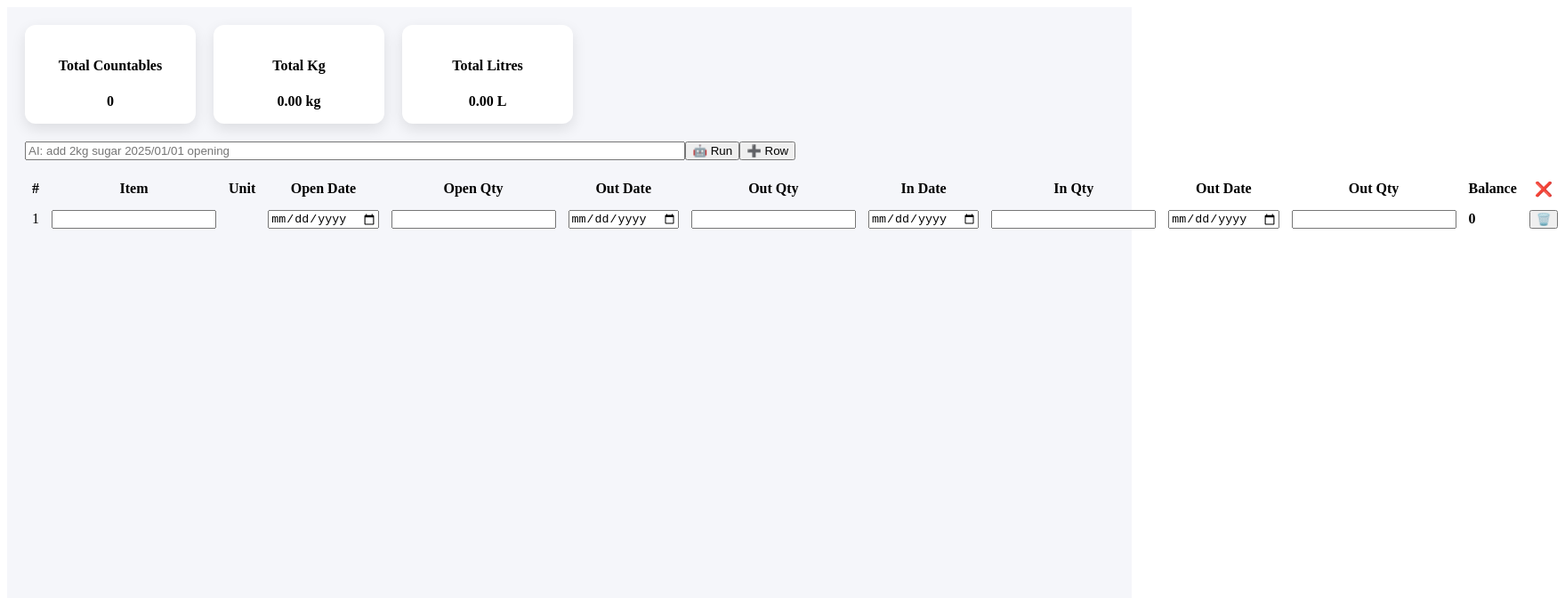
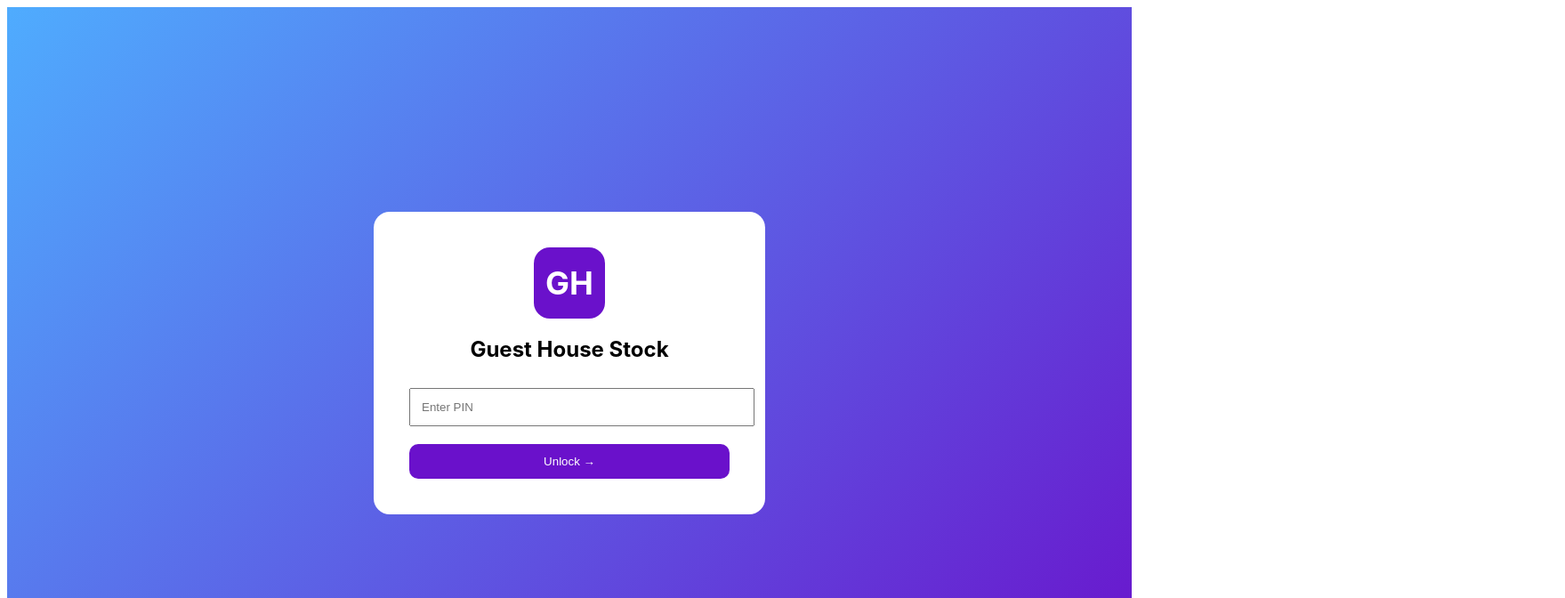
Before and after one commit to sngxworld-cmyk/stock-sheet-GH, a React (Vite) app in the folder frontend/: page / in a window 1280 px wide. Shown: the top 672 px of the page at 89% size, 1759 px wide, since content can reach past the window. Built offline with nearby package versions, Linux system fonts and the light colour scheme.

Commit message:
Update main.jsx

```diff
--- a/frontend/src/main.jsx
+++ b/frontend/src/main.jsx
@@ -2,6 +2,7 @@ import React, { useState, useEffect } from "react";
 import ReactDOM from "react-dom/client";
 
 const STORAGE_KEY = "guest_house_stock_data";
+const PIN_CODE = "GH1982";
 
 const weightItems = ["rice", "sugar", "flour", "dhal"];
 const liquidItems = ["milk", "water", "oil", "juice"];
@@ -13,15 +14,15 @@ function normalizeUnit(qtyText, item) {
   if (isNaN(num)) return { qty: "", unit: "" };
 
   if (text.includes("kg")) return { qty: num, unit: "kg" };
-  if (text.includes("g")) return { qty: num / 1000, unit: "kg" };
-  if (text.includes("ml")) return { qty: num / 1000, unit: "L" };
+  if (text.includes("g")) return { qty: num, unit: "g" };
   if (text.includes("l")) return { qty: num, unit: "L" };
+  if (text.includes("ml")) return { qty: num, unit: "ml" };
 
   if (weightItems.some(w => item.includes(w)))
-    return { qty: num, unit: "kg" };
+    return num >= 1000 ? { qty: num / 1000, unit: "kg" } : { qty: num, unit: "g" };
 
   if (liquidItems.some(l => item.includes(l)))
-    return { qty: num, unit: "L" };
+    return num >= 1000 ? { qty: num / 1000, unit: "L" } : { qty: num, unit: "ml" };
 
   return { qty: num, unit: "count" };
 }
@@ -46,7 +47,8 @@ function App() {
   });
 
   const [command, setCommand] = useState("");
-  const [page, setPage] = useState("app");
+  const [page, setPage] = useState("lock");
+  const [pin, setPin] = useState("");
 
   useEffect(() => {
     localStorage.setItem(STORAGE_KEY, JSON.stringify(rows));
@@ -57,23 +59,9 @@ function App() {
     const i = parseFloat(r.inQty) || 0;
     const o1 = parseFloat(r.outQty1) || 0;
     const o2 = parseFloat(r.outQty2) || 0;
+    if (!o && !i && !o1 && !o2) return "";
     return o + i - o1 - o2;
   };
-
-  /* 🔢 TOTALS */
-  const totals = rows.reduce(
-    (acc, r) => {
-      const bal = balanceQty(r);
-      if (!bal) return acc;
-
-      if (r.unit === "count") acc.count += bal;
-      if (r.unit === "kg") acc.kg += bal;
-      if (r.unit === "L") acc.l += bal;
-
-      return acc;
-    },
-    { count: 0, kg: 0, l: 0 }
-  );
 
   const updateQty = (i, key, val) => {
     const copy = [...rows];
@@ -141,73 +129,126 @@ function App() {
   };
 
   return (
-    <div style={{ minHeight: "100vh", background: "#f5f6fa" }}>
+    <div style={{ minHeight: "100vh", fontFamily: "Inter, Arial", background: "#f5f6fa" }}>
 
+      {/* 🔒 PIN LOCK PAGE */}
+      {page === "lock" && (
+        <div style={{
+          minHeight: "100vh",
+          display: "flex",
+          justifyContent: "center",
+          alignItems: "center",
+          background: "linear-gradient(135deg,#4facfe,#6a11cb)"
+        }}>
+          <div style={{
+            background: "white",
+            padding: 40,
+            borderRadius: 18,
+            width: 360,
+            textAlign: "center"
+          }}>
+            <div style={{
+              width: 80,
+              height: 80,
+              borderRadius: 18,
+              background: "#6a11cb",
+              color: "white",
+              fontSize: 36,
+              fontWeight: "bold",
+              display: "flex",
+              alignItems: "center",
+              justifyContent: "center",
+              margin: "0 auto 20px"
+            }}>
+              GH
+            </div>
+
+            <h2>Guest House Stock</h2>
+            <input
+              type="password"
+              placeholder="Enter PIN"
+              value={pin}
+              onChange={e => setPin(e.target.value)}
+              style={{ width: "100%", padding: 12, marginTop: 10 }}
+            />
+            <button
+              onClick={() => pin === PIN_CODE ? setPage("app") : alert("Wrong PIN")}
+              style={{
+                marginTop: 20,
+                width: "100%",
+                padding: 12,
+                background: "#6a11cb",
+                color: "white",
+                border: "none",
+                borderRadius: 10
+              }}
+            >
+              Unlock →
+            </button>
+          </div>
+        </div>
+      )}
+
+      {/* 📊 MAIN APP */}
       {page === "app" && (
         <div style={{ padding: 20 }}>
+          <h2>Guest House Stock Sheet</h2>
 
-          {/* 🔢 TOTAL DASHBOARD */}
-          <div style={{
-            display: "flex",
-            gap: 20,
-            marginBottom: 20
-          }}>
-            <div style={card}>
-              <h4>Total Countables</h4>
-              <strong>{totals.count}</strong>
-            </div>
-
-            <div style={card}>
-              <h4>Total Kg</h4>
-              <strong>{totals.kg.toFixed(2)} kg</strong>
-            </div>
-
-            <div style={card}>
-              <h4>Total Litres</h4>
-              <strong>{totals.l.toFixed(2)} L</strong>
-            </div>
-          </div>
-
-          {/* AI */}
           <input
-            style={{ width: "60%" }}
+            style={{ width: "60%", padding: 10 }}
             placeholder="AI: add 2kg sugar 2025/01/01 opening"
             value={command}
             onChange={e => setCommand(e.target.value)}
           />
-          <button onClick={runAI}>🤖 Run</button>
-          <button onClick={addRow}>➕ Row</button>
+          <button onClick={runAI} style={{ marginLeft: 10 }}>🤖 Run</button>
+          <button onClick={addRow} style={{ marginLeft: 10 }}>➕ Row</button>
 
-          {/* TABLE */}
-          <table width="100%" cellPadding="6" style={{ marginTop: 15 }}>
+          <table style={{ width: "100%", marginTop: 15, borderCollapse: "collapse" }}>
             <thead>
-              <tr>
-                <th>#</th><th>Item</th><th>Unit</th>
-                <th>Open Date</th><th>Open Qty</th>
-                <th>Out Date</th><th>Out Qty</th>
-                <th>In Date</th><th>In Qty</th>
-                <th>Out Date</th><th>Out Qty</th>
-                <th>Balance</th><th>❌</th>
+              <tr style={{ background: "#f1f3f6" }}>
+                {["S.No","Item","Unit","Open Date","Open Qty","Out Date","Out Qty","In Date","In Qty","Out Date","Out Qty","Balance","❌"]
+                  .map(h => (
+                    <th key={h} style={{ border: "1px solid #999", padding: 8 }}>{h}</th>
+                  ))}
               </tr>
             </thead>
+
             <tbody>
               {rows.map((r, i) => (
                 <tr key={i}>
-                  <td>{i + 1}</td>
-                  <td><input value={r.item} onChange={e => {
-                    const c = [...rows]; c[i].item = e.target.value; setRows(c);
-                  }} /></td>
-                  <td><b>{r.unit}</b></td>
-                  <td><input type="date" value={r.openDate} /></td>
-                  <td><input onChange={e => updateQty(i, "openQty", e.target.value)} /></td>
-                  <td><input type="date" /></td>
-                  <td><input onChange={e => updateQty(i, "outQty1", e.target.value)} /></td>
-                  <td><input type="date" /></td>
-                  <td><input onChange={e => updateQty(i, "inQty", e.target.value)} /></td>
-                  <td><input type="date" /></td>
-                  <td><input onChange={e => updateQty(i, "outQty2", e.target.value)} /></td>
-                  <td><b>{balanceQty(r)}</b></td>
-                  <td><button onClick={() => deleteRow(i)}>🗑️</button></td>
+                  <td style={{ border: "1px solid #ccc", textAlign: "center" }}>{i + 1}</td>
+                  <td style={{ border: "1px solid #ccc" }}>
+                    <input value={r.item} onChange={e => {
+                      const c = [...rows]; c[i].item = e.target.value; setRows(c);
+                    }} />
+                  </td>
+                  <td style={{ border: "1px solid #ccc", fontWeight: "bold" }}>{r.unit}</td>
+
+                  {["openDate","openQty","outDate1","outQty1","inDate","inQty","outDate2","outQty2"].map((k, idx) => (
+                    <td key={k} style={{ border: "1px solid #ccc" }}>
+                      <input
+                        type={k.includes("Date") ? "date" : "text"}
+                        value={r[k]}
+                        onChange={e =>
+                          k.includes("Qty")
+                            ? updateQty(i, k, e.target.value)
+                            : (() => {
+                                const c = [...rows];
+                                c[i][k] = e.target.value;
+                                setRows(c);
+                              })()
+                        }
+                      />
+                    </td>
+                  ))}
+
+                  <td style={{ border: "1px solid #999", background: "#ffeaa7", fontWeight: "bold" }}>
+                    {balanceQty(r)}
+                  </td>
+
+                  <td style={{ border: "1px solid #ccc", textAlign: "center" }}>
+                    <button onClick={() => deleteRow(i)}>🗑️</button>
+                  </td>
                 </tr>
               ))}
             </tbody>
@@ -218,13 +259,4 @@ function App() {
   );
 }
 
-const card = {
-  background: "white",
-  padding: 16,
-  borderRadius: 12,
-  boxShadow: "0 6px 16px rgba(0,0,0,0.1)",
-  minWidth: 160,
-  textAlign: "center"
-};
-
 ReactDOM.createRoot(document.getElementById("root")).render(<App />);
```
